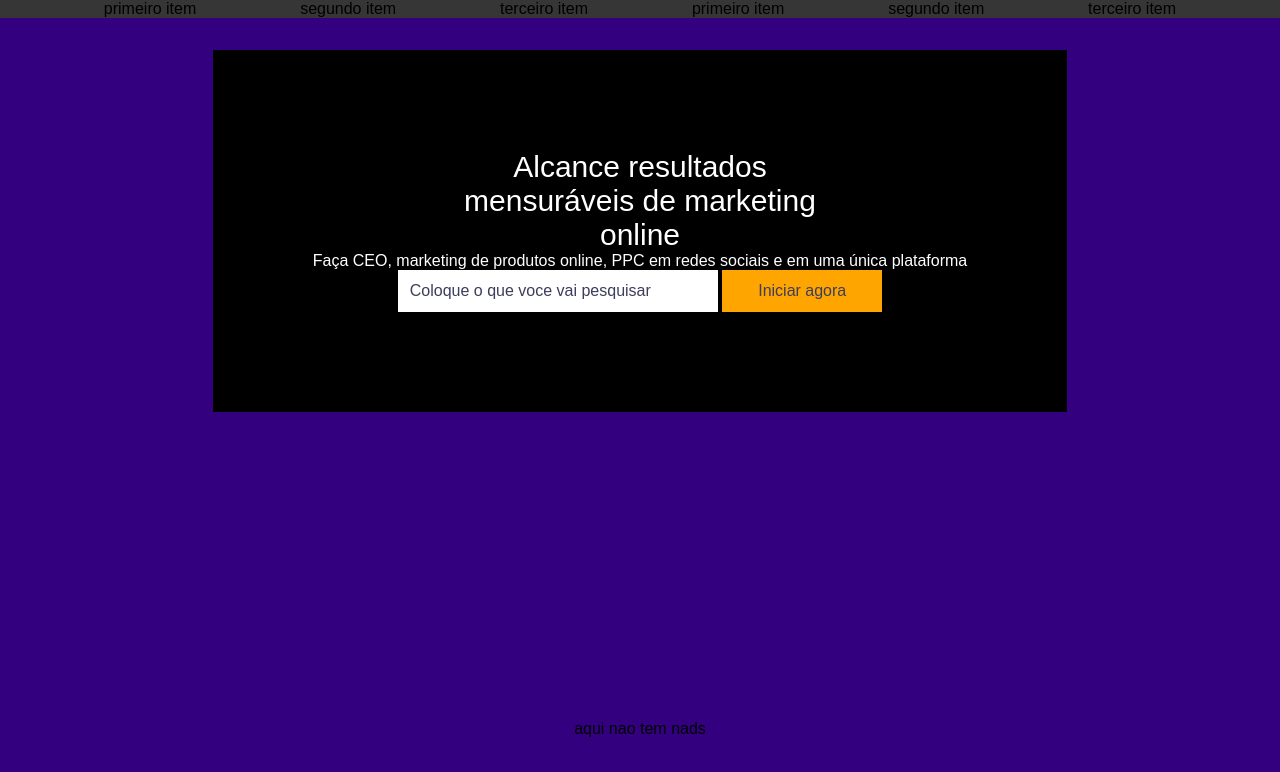
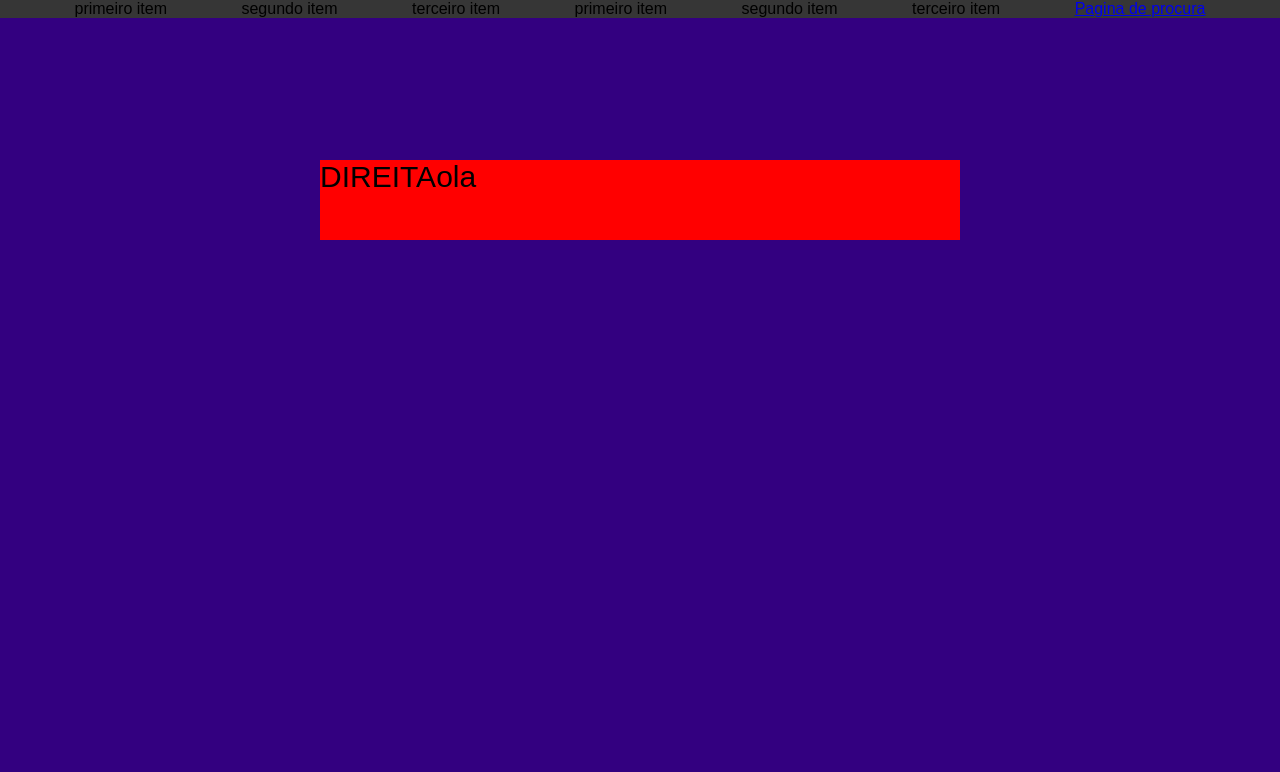
Before and after one commit to David73-Coloa/expert-octo-computing-machine, a website: page index.html in a window 1280 px wide. Drawn offline with Linux system fonts and the light colour scheme.

Commit message:
Added more pages and thinking on how to design main page.

```diff
--- /dev/null
+++ b/css/header.css
@@ -0,0 +1,13 @@
+nav {
+  width:100%;
+
+      background: #363636;
+}
+
+header ul {
+
+  display:flex;
+  flex-direction: row;
+  justify-content:space-evenly;
+  list-style:none;
+}
--- /dev/null
+++ b/css/reset.css
@@ -0,0 +1,10 @@
+* {
+  margin: 0;
+  padding: 0;
+  box-sizing: border-box;
+  font: 12pt sans-serif;
+}
+
+body {
+  background: 	 #330080;
+}
--- /dev/null
+++ b/css/search.css
@@ -0,0 +1,50 @@
+body {
+  display: flex;
+  /*align-items:center;*/
+  justify-content: center;
+
+
+}
+
+
+h1 {
+  font-size: 30px;
+}
+
+
+.main {
+  position: absolute;
+  top: 50px;
+  text-align:center;
+  color: #fff;
+  padding:100px;
+   /* height: 900px; */
+  background: #000;
+}
+
+li {
+
+}
+
+input {
+  padding: 12px;
+  width: 20em;
+  color: #3d3d5c;
+  border: none;
+
+
+}
+
+button {
+  border: none;
+  background: orange;
+  padding: 12px;
+  width: 10em;
+  color: #3d3d5c;
+
+
+}
+footer {
+  position: absolute;
+  top: 90%;
+}
--- a/css/styles.css
+++ b/css/styles.css
@@ -1,65 +1,44 @@
-* {
-  margin: 0;
-  padding: 0;
-  box-sizing: border-box;
-  font: 12pt sans-serif;
-}
+
 h1 {
   font-size: 30px;
 }
+
+
 body {
-  background: 	 #330080;
   display: flex;
   /*align-items:center;*/
   justify-content: center;
 
 
 }
-
-
-
 .main {
-  position: absolute;
-  top: 50px;
-  text-align:center;
-  color: #fff;
-  padding:100px;
-   /* height: 900px; */
-  background: #000;
-}
-nav {
-  width:100%;
-}
-header ul {
-  background: #363636;
-  display:flex;
-  flex-direction: row;
-  justify-content:space-evenly;
-  list-style:none;
-}
-li {
-
-}
-
-input {
-  padding: 12px;
-  width: 20em;
-  color: #3d3d5c;
-  border: none;
+display: flex;
+  /*align-items:center;*/
+   position: absolute;
+  top: 10em;
+  border:50px red;
+width:50%;
+  height:10%;
+background:red;
 
 
 }
+/*.left {
+  width:50%;
+  height:100%;
+  border:purple;
+}
+.right {
+  width:50%;
+  height:100%;
 
-button {
-  border: none;
-  background: orange;
-  padding: 12px;
-  width: 10em;
-  color: #3d3d5c;
+  border:red;
+}
 
+*/
+img {
+  border-radius:20%;
+  width:900px;
+  height:620px;
 
 }
-footer {
-  position: absolute;
-  top: 90%;
-}
--- a/index.html
+++ b/index.html
@@ -4,7 +4,9 @@
     <meta charset="UTF-8">
     <meta name="viewport" content="width=device-width, initial-scale=1">
     <title></title>
-    <link href="./css/styles.css" rel="stylesheet">
+    <link href="./css/header.css" rel="stylesheet">
+    <link href="./css/reset.css" rel="stylesheet">
+    <link href="./css/styles.css" rel="stylesheet" >
   </head>
   <body>
     <nav>
@@ -16,20 +18,21 @@
           <li>primeiro item</li>
           <li>segundo item</li>
           <li>terceiro item</li>
-
+          <li> <a href="./search.html"> Pagina de procura </a> </li>
         </ul>
       </header>
     </nav>
-    <section class="main">
-      <h1>Alcance resultados <br> mensuráveis de marketing <br> online</h1>
-      <h2>Faça CEO, marketing de produtos online, PPC em redes sociais e em uma única plataforma</h2>
-      <input type="search" name="" value="Coloque o que voce vai pesquisar">
-      <button type="">Iniciar agora</button>
+    <div class="main">
+  <div class="left" >
+    <h1>DIREITA</h1>
+    <!-- <img src="https://user-images.githubusercontent.com/30186107/29488525-f55a69d0-84da-11e7-8a39-5476f663b5eb.png" alt="">  -->
+    </div>
 
-  </section>
- <footer>
-    aqui nao tem nads
-  </footer>
+  <div class="right" >
+    <h1>ola</h1>
+    <!-- <img src="https://user-images.githubusercontent.com/30186107/29488525-f55a69d0-84da-11e7-8a39-5476f663b5eb.png" alt="">  -->
+    </div>
 
+    </div>
      </body>
 </html>
```
Also changed, not shown: search.html (added, +38 -0 lines), 1 other file. Lines whose indentation alone changed are shown as unchanged.
